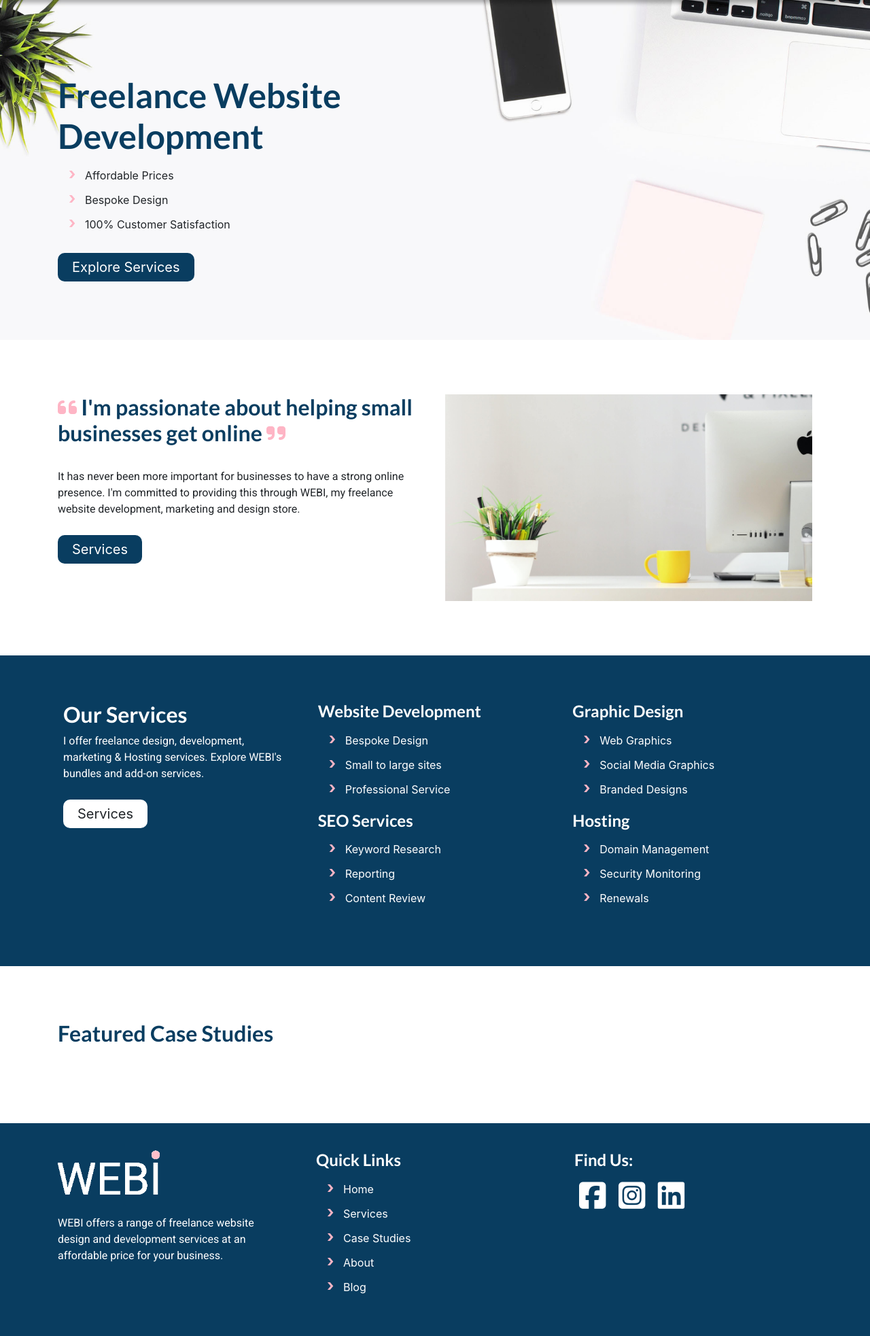
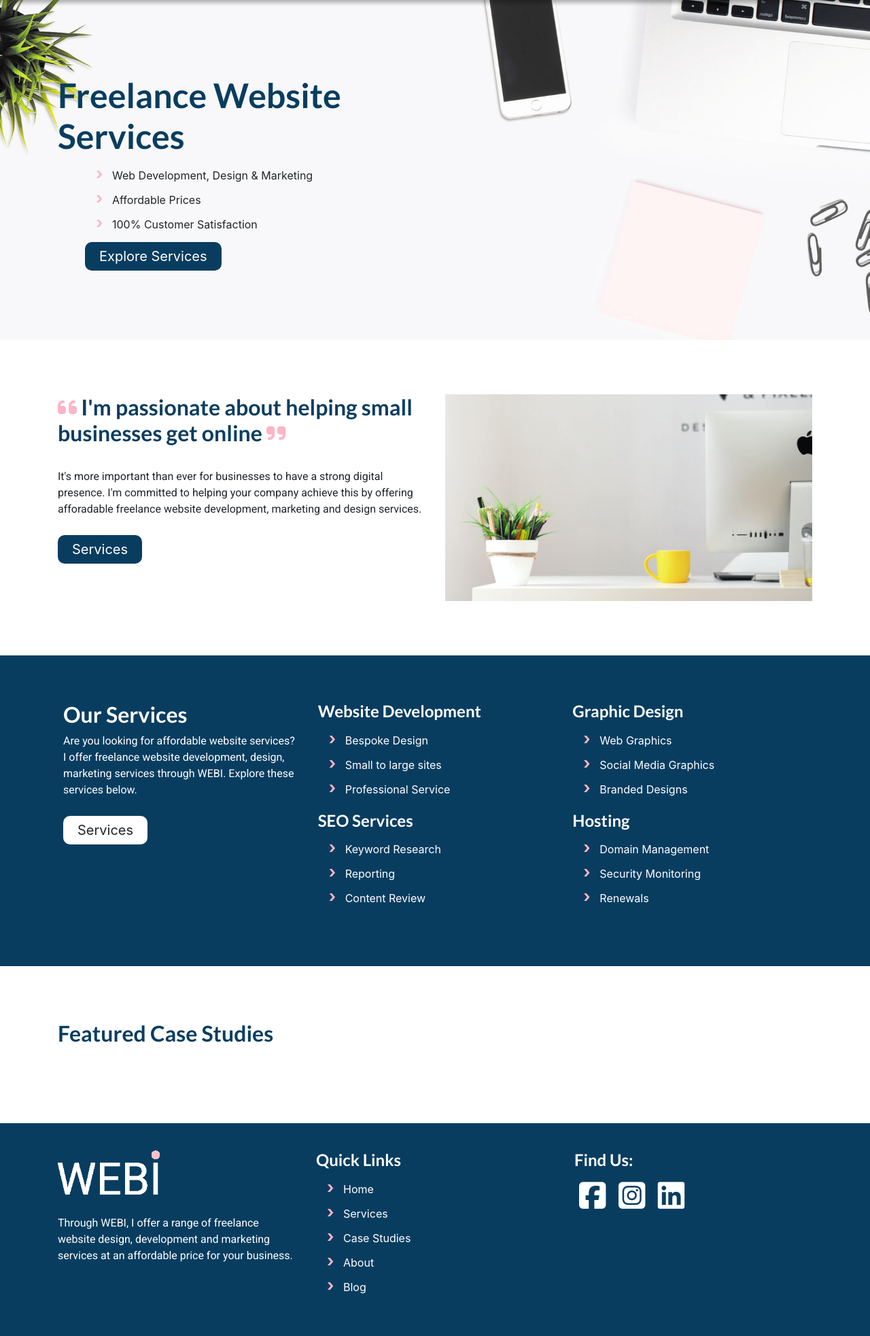
Before and after one commit to JessicaJuliet/webi, a Django app: template home/templates/home/index.html in a window 1280 px wide. Shown: the part 160-2125 px from the top of the page at 68% size. Run offline with Django 3.2, Linux system fonts and the light colour scheme; the template is opened without the code that fills it, so the values that code supplies are empty; some libraries are stand-ins or nearby versions.

Commit message:
UPdate homepage and footer text to clearly explain services

```diff
--- a/about/templates/includes/about_quote.html
+++ b/about/templates/includes/about_quote.html
@@ -10,7 +10,7 @@
             </h2>
             <br>
             <!-- Short text snippet -->
-            <p>It has never been more important for businesses to have a strong online presence. I'm committed to providing this through WEBI, my freelance website development, marketing and design store.</p>
+            <p>It's more important than ever for businesses to have a strong digital presence. I'm committed to helping your company achieve this by offering afforadable freelance website development, marketing and design services.</p>
             <!-- Link to Services page -->
             {% if id == home %}
             <a href="{% url 'services' %}" class="btn custom-button">Services</a>
--- a/home/templates/home/index.html
+++ b/home/templates/home/index.html
@@ -8,10 +8,11 @@
         {% include "includes/main-nav.html" %}
         <div class="hero-image">
             <div class="container">
-                <h1 class="hero-h1 hero-h1-animation">Freelance Website <br> Development</h1>
+                <h1 class="hero-h1 hero-h1-animation">Freelance Website <br> Services</h1>
                 <ul class="custom-ul">
+                <ul class="custom-ul">
+                    <li>Web Development, Design & Marketing</li>
                     <li>Affordable Prices</li>
-                    <li>Bespoke Design</li>
                     <li>100% Customer Satisfaction</li>
                 </ul>
                 <!-- Resource: https://getbootstrap.com/docs/4.0/components/buttons/ -->
--- a/home/templates/includes/our_services.html
+++ b/home/templates/includes/our_services.html
@@ -3,8 +3,10 @@
         <div class="row m-2">
             <div class="col-sm-12 col-md-4">
                 <h2>Our Services</h2>
-                <p>I offer freelance design, development, <br> marketing & Hosting services.
-                    Explore WEBI's bundles and add-on services.</p>
+                <p>
+                    Are you looking for affordable website services? I offer freelance website development,
+                    design, marketing services through WEBI. Explore these services below.
+                </p>
                 <a href="{% url 'services' %}" class="btn services-button">
                     Services
                 </a>
--- a/templates/includes/footer.html
+++ b/templates/includes/footer.html
@@ -6,8 +6,8 @@
             <div class="col-xs-12 col-sm-4 footer-padding">
                 <img src="{{ MEDIA_URL }}webi-logo-white.png" class="logo">
                 <p>
-                    WEBI offers a range of freelance website <br>
-                    design and development services at an affordable price for your business.<br>
+                    Through WEBI, I offer a range of freelance website
+                    design, development and marketing services at an affordable price for your business.<br>
                 </p>
             </div>
             <div class="col-xs-12 col-sm-4 services-list footer-padding ul-services">
```
